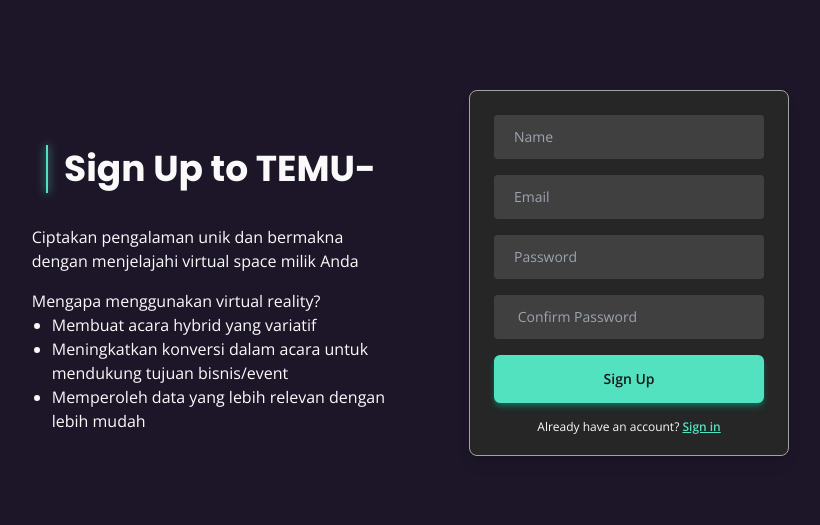
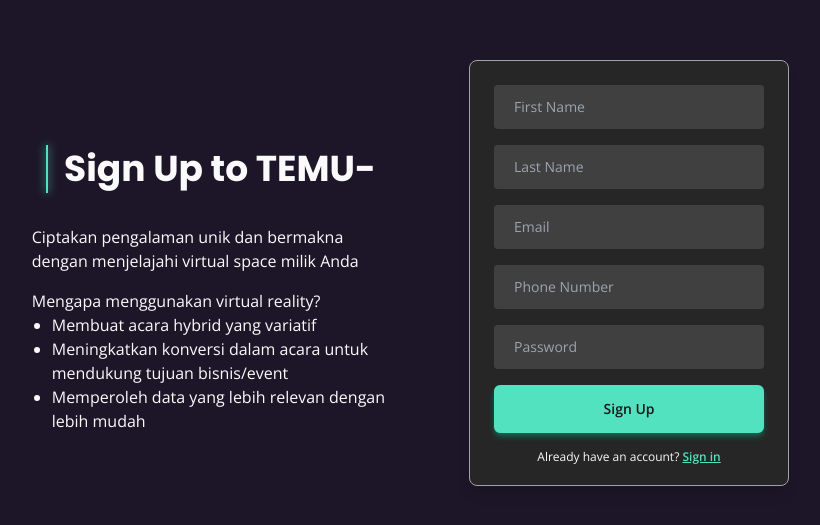
Before and after one commit to Darren-34810/cranium-fe, a React (Create React App) app: page /signup in a window 1280 px wide. Shown: the part 127-652 px from the top of the page, without its empty margins (220-1040 px from the left). Built offline with nearby package versions, Linux system fonts and the light colour scheme.

Commit message:
Register, Login fixing

```diff
--- a/src/components/EventCard.js
+++ b/src/components/EventCard.js
@@ -5,7 +5,7 @@
     <>
       <div className="w-64 border border-neutral-400 rounded-lg shadow flex flex-col overflow-hidden">
         <div className="h-56 bg-[url(../public/images/jpeg/lorenzo-herrera.jpg)] bg-cover bg-center">
-          <div className="mt-4 ml-40 w-16 h-20 bg-primary-900 rounded-md"></div>
+          <div className="mt-4 ml-40 w-16 h-20 bg-primary-900 rounded-md"/>
         </div>
         <div className="bg-primary-900 text-white flex flex-col p-4">
           <div className="flex justify-between">
@@ -15,7 +15,7 @@
               </div>
               <a className="font-semibold text-lg">90's Tech</a>
               <br />
-              <a classname="text-sm">The technologies we use nowadays is the evolution from the 90’s tech. Reveal interesting facts about the 90’s tech with us!
+              <a className="text-sm">The technologies we use nowadays is the evolution from the 90’s tech. Reveal interesting facts about the 90’s tech with us!
                 <Button className="mt-2 object-justify-center text-emerald-900">See more {'>'}</Button></a>
             </div>
           </div>
--- a/src/components/TopNavbar.js
+++ b/src/components/TopNavbar.js
@@ -48,7 +48,7 @@
   return (
     <nav className="bg-primary-500">
       <div className="max-w-screen-2xl flex items-center justify-between flex-wrap px-8 sm:px-10 py-4 sm:py-5 mx-auto z-10 top-0">
-        <Link href="/" className="text-xl sm:text-2xl font-bold text-neutral-50">
+        <Link to="/" className="text-xl sm:text-2xl font-bold text-neutral-50">
           TEMU
         </Link>
 
--- a/src/pages/SignUp.jsx
+++ b/src/pages/SignUp.jsx
@@ -1,17 +1,17 @@
 import Button from "../components/Button";
 import Input from "../components/Input";
-import { useState } from "react";
+import {useState} from "react";
 import axios from "axios";
-import { useHistory } from "react-router-dom";
+import {useHistory} from "react-router-dom";
 
 const SignUp = () => {
-  // const [firstName, setFirstName] = useState('')
-  // const [lastName, setLastName] = useState('')
-  const [name, setName] = useState("");
+  const [firstName, setFirstName] = useState('')
+  const [lastName, setLastName] = useState('')
+  // const [name, setName] = useState("");
   const [email, setEmail] = useState("");
-  // const [number, setNumber] = useState('')
+  const [phoneNumber, setPhoneNumber] = useState('')
   const [password, setPassword] = useState("");
-  const [confPassword, setConfPassword] = useState("");
+  // const [confPassword, setConfPassword] = useState("");
   const [msg, setMsg] = useState("");
   const history = useHistory();
 
@@ -23,17 +23,18 @@
       // console.log(password);
       // console.log(confPassword);
       await axios.post('http://localhost:5000/users', {
-        name: name,
+        firstName: firstName,
+        lastName: lastName,
         email: email,
+        phoneNumber : phoneNumber,
         password: password,
-        confPassword: confPassword,
       }).then(function (res) {
         console.log(res)
       })
       history.push("/signin")
     } catch (error) {
       if (error.res) {
-        setMsg(error.response.data.msg);
+        setMsg(error.response.data);
       }
     }
   };
@@ -43,7 +44,7 @@
         <div className="max-w-4xl flex flex-col md:flex-row justify-evenly items-center py-16 md:py-0">
           <div className="w-[85%] md:w-2/5 mb-10 md:mb-0 flex flex-col justify-center">
             <div className="flex flex-col lg:flex-row justify-center items-center lg:items-stretch mt-8">
-              <div className="hl lg:vl"></div>
+              <div className="hl lg:vl"/>
               <h2 className="text-neutral-50 text-2xl sm:text-4xl font-bold py-1 lg:mr-8 xl:mr-0">
                 Sign Up to TEMU-
               </h2>
@@ -72,29 +73,30 @@
               onSubmit={SignUpForm}
             >
               <p className="has-text-centered">{msg}</p>
-              {/*<Input type="text" placeholder="First Name" className="border-none mb-4" value={firstName} onChange={(e) => {*/}
-              {/*  setFirstName(e.target.value)*/}
-              {/*}}/>*/}
-              {/*<Input type="text" placeholder="Last Name" className="border-none mb-4"*/}
-              {/*       value={lastName} onChange={(e) => {*/}
-              {/*  setLastName(e.target.value)*/}
-              {/*}}/>*/}
-
+              <Input
+                type="text"
+                placeholder="First Name"
+                className="border-none mb-4"
+                value={firstName}
+                  inputHandler={(valueCallback) => setFirstName(valueCallback)}
+              />
+              <Input
+                type="text"
+                placeholder="Last Name"
+                className="border-none mb-4"
+                value={lastName}
+                inputHandler={(valueCallback) => setLastName(valueCallback)}
+              />
               {/* <Input type="text" placeholder="Name" className="border-none mb-4" */}
               {/* value={name} onChange={(e) => {setName(e.target.value)}} /> */}
+              {/*<Input*/}
+              {/*  type="text"*/}
+              {/*  placeholder="Name"*/}
+              {/*  className="border-none mb-4"*/}
+              {/*  value={name}*/}
+              {/*  inputHandler={(valueCallback) => setName(valueCallback)}*/}
+              {/*/>*/}
 
-              <Input
-                type="text"
-                placeholder="Name"
-                className="border-none mb-4"
-                value={name}
-                inputHandler={(valueCallback) => setName(valueCallback)}
-              />
-
-              {/*<Input type="text" placeholder="Phone Number" className="border-none mb-4"*/}
-              {/*       value={number} onChange={(e) => {*/}
-              {/*  setNumber(e.target.value)*/}
-              {/*}}/>*/}
               <Input
                 type="email"
                 placeholder="Email"
@@ -102,7 +104,13 @@
                 value={email}
                 inputHandler={(valueCallback) => setEmail(valueCallback)}
               />
-
+              <Input
+                type="text"
+                placeholder="Phone Number"
+                className="border-none mb-4"
+                value={phoneNumber}
+                inputHandler={(valueCallback) => setPhoneNumber(valueCallback)}
+              />
               <Input
                 type="password"
                 placeholder="Password"
@@ -110,13 +118,13 @@
                 value={password}
                 inputHandler={(valueCallback) => setPassword(valueCallback)}
               />
-              <Input
-                type="password"
-                placeholder=" Confirm Password"
-                className="border-none mb-4"
-                value={confPassword}
-                inputHandler={(valueCallback) => setConfPassword(valueCallback)}
-              />
+              {/*<Input*/}
+              {/*  type="password"*/}
+              {/*  placeholder=" Confirm Password"*/}
+              {/*  className="border-none mb-4"*/}
+              {/*  value={confPassword}*/}
+              {/*  inputHandler={(valueCallback) => setConfPassword(valueCallback)}*/}
+              {/*/>*/}
 
               <Button
                 size="large"
```
